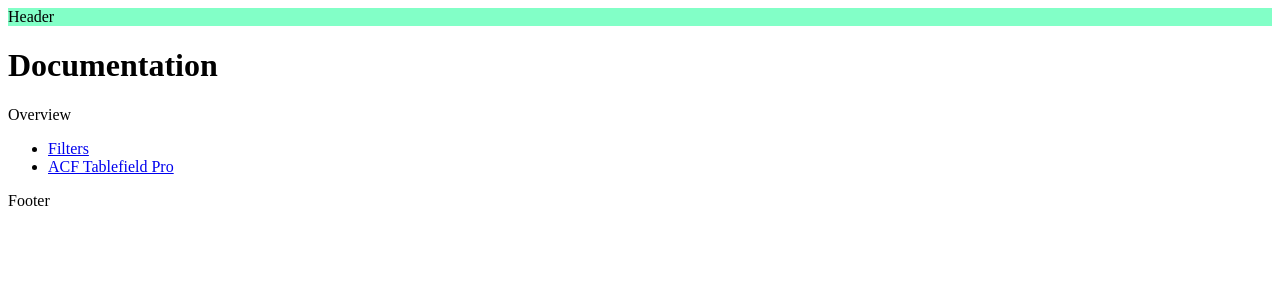
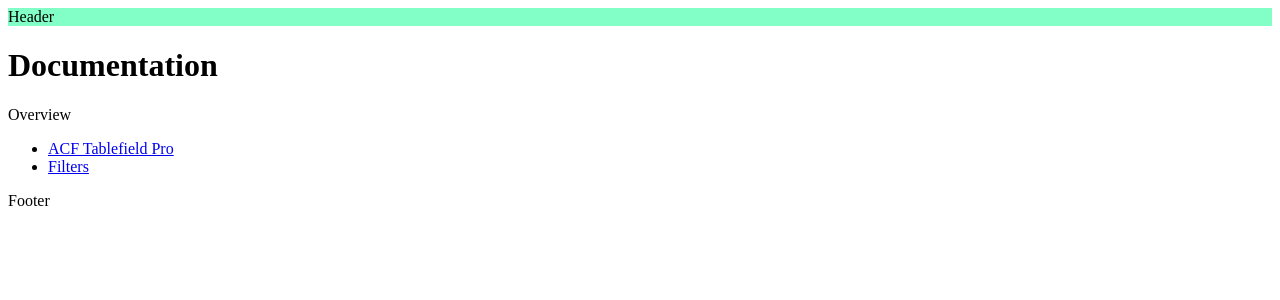
Before and after one commit to johannheyne/acf-tablefield-pro-docs, a Jekyll site: the page built from index.md, in a window 1280 px wide. Shown: the top 300 px of the page. Built offline with Jekyll 4.4.1, drawn with Linux system fonts in a browser that asks for light colours.

```diff
--- a/index.md
+++ b/index.md
@@ -7,7 +7,8 @@ layout: page
 Overview
 
 <ul>
-{% for page in site.pages %}
+{% assign sorted_pages = (site.pages | sort: 'title') %}
+{% for page in sorted_pages %}
 {% if page.title %}
 <li><a href="{{ page.url, | absolute_url }}" >{{ page.title }}</a></li>
 {% endif %}
```
Also changed, not shown: filters/index.md (+1 -0 lines).
